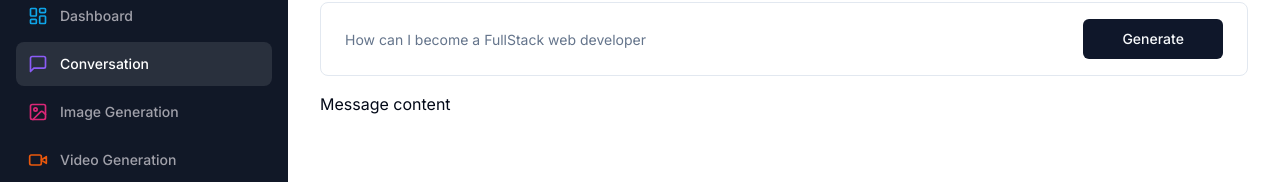
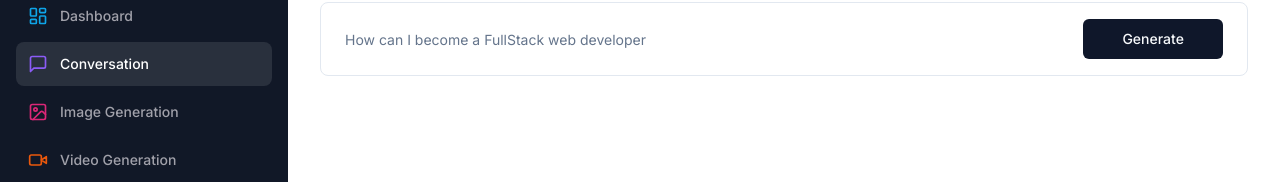
Before and after one commit to Wael-Morjen/SynthAIze, a Next.js app: page /conversation in a window 1280 px wide. Shown: the part 118-300 px from the top of the page. Built offline with nearby package versions, Linux system fonts and the light colour scheme.

Commit message:
load messages

```diff
--- a/app/(dashboard)/(routes)/conversation/page.tsx
+++ b/app/(dashboard)/(routes)/conversation/page.tsx
@@ -98,7 +98,13 @@ const ConversationPage = () => {
                     </Form>
                 </div>
                 <div className="space-y-4 mt-4">
-                    Message content
+                    <div className="flex flex-col-reverse gap-y-4">
+                        {messages.map((message) => (
+                            <div key={message.content}>
+                                {message.content}
+                            </div>
+                        ))}
+                    </div>
                 </div>
             </div>
         </div>
```
